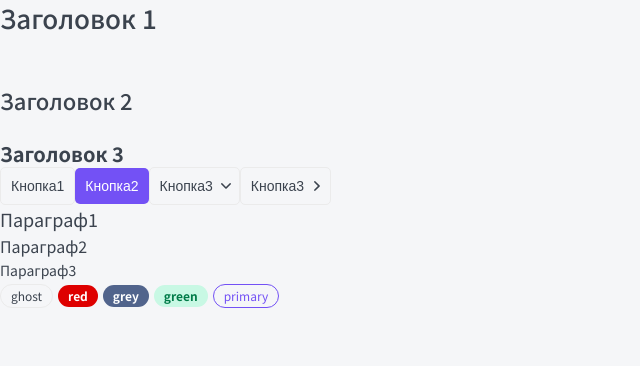
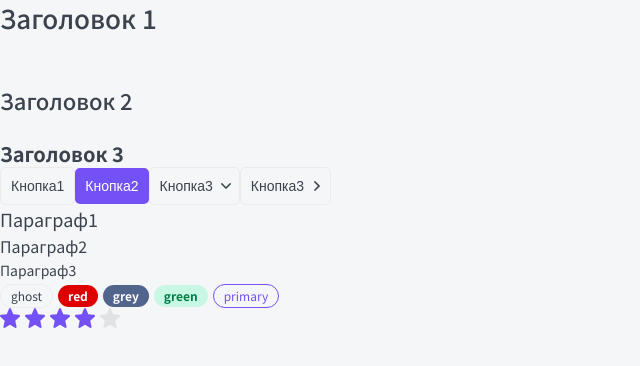
Before and after one commit to GaluzaMaksim996/React-Next-TS, a Next.js app: page / in a window 1280 px wide. Shown: the top 366 px of the page, without its empty margins (0-640 px from the left). Built offline with nearby package versions, Linux system fonts and the light colour scheme.

Commit message:
added component Rating

```diff
--- /dev/null
+++ b/components/Rating/Rating.module.css
@@ -0,0 +1,16 @@
+.filled svg {
+	fill: var(--primary);
+}
+
+.star {
+	display: inline-block;
+}
+
+.star svg {
+	margin-right: 5px;
+}
+
+
+.editable {
+	cursor: pointer;
+}
--- /dev/null
+++ b/components/Rating/Rating.tsx
@@ -0,0 +1,67 @@
+import { useEffect, useState, KeyboardEvent } from 'react';
+import { RatingProps } from './Rating.props';
+import StarIcon from './star.svg';
+import styles from './Rating.module.css';
+import cn from 'classnames';
+
+const Rating = ({ isEditable = false, rating, setRating, className, ...props }: RatingProps) => {
+  const [ratingArray, setRatingArray] = useState<JSX.Element[]>(new Array(5).fill(<></>));
+
+  useEffect(() => {
+    constructRating(rating);
+  }, [rating]);
+
+  const constructRating = (currentRating: number) => {
+    const updatedArray = ratingArray.map((r: JSX.Element, i: number) => {
+      return (
+        <span
+          className={cn(styles.star, {
+            [styles.filled]: i < currentRating,
+            [styles.editable]: isEditable,
+          })}
+          onMouseEnter={() => changeDispay(i + 1)}
+          onMouseLeave={() => changeDispay(rating)}
+          onClick={() => onClick(i + 1)}
+        >
+          <StarIcon
+            tabIndex={isEditable ? 0 : -1}
+            onKeyDown={(e: KeyboardEvent<SVGElement>) => isEditable && handleSpace(i + 1, e)}
+          />
+        </span>
+      );
+    });
+    setRatingArray(updatedArray);
+  };
+
+  const changeDispay = (i: number) => {
+    if (!isEditable) {
+      return;
+    }
+    constructRating(i);
+  };
+
+  const onClick = (i: number) => {
+    if (!isEditable || !setRating) {
+      return;
+    }
+    setRating(i);
+  };
+
+  const handleSpace = (i: number, e: KeyboardEvent<SVGElement>) => {
+    if (e.code != 'Space' || !setRating) {
+      return;
+    }
+
+    setRating(i);
+  };
+
+  return (
+    <div {...props}>
+      {ratingArray.map((r, i) => (
+        <span key={i}>{r}</span>
+      ))}
+    </div>
+  );
+};
+
+export default Rating;
--- a/pages/index.tsx
+++ b/pages/index.tsx
@@ -1,10 +1,13 @@
 import Button from '@/components/Button/Button';
 import Htag from '@/components/Htag/Htag';
 import P from '@/components/P/P';
+import Rating from '@/components/Rating/Rating';
 import Tag from '@/components/Tag/Tag';
 import Head from 'next/head';
+import { useState } from 'react';
 
 export default function Home() {
+  const [rating, setRating] = useState<number>(4);
   return (
     <>
       <Head>
@@ -42,6 +45,8 @@
         <Tag color="grey">grey</Tag>
         <Tag color="green">green</Tag>
         <Tag color="primary">primary</Tag>
+
+        <Rating rating={rating} isEditable setRating={setRating} />
       </main>
     </>
   );
```
Also changed, not shown: components/Rating/Rating.props.ts (added, +8 -0 lines), components/Rating/star.svg (added).
